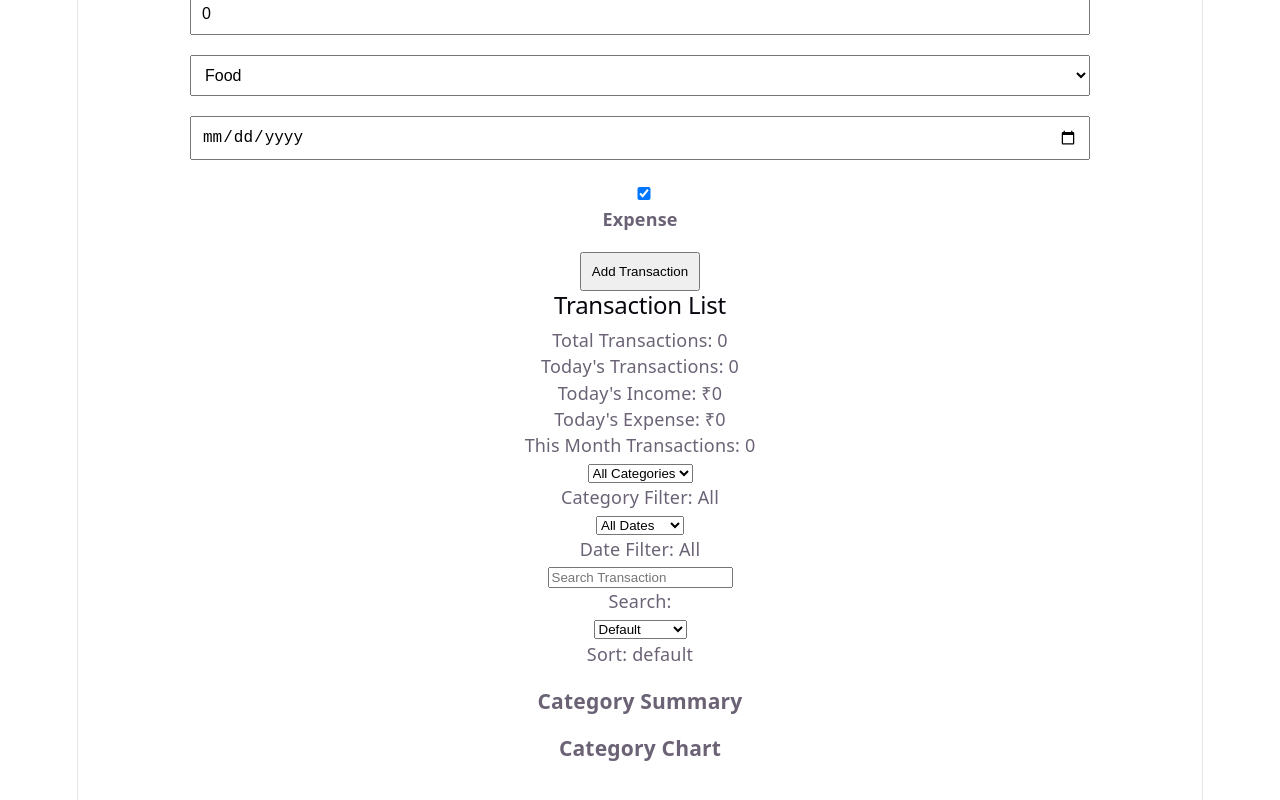
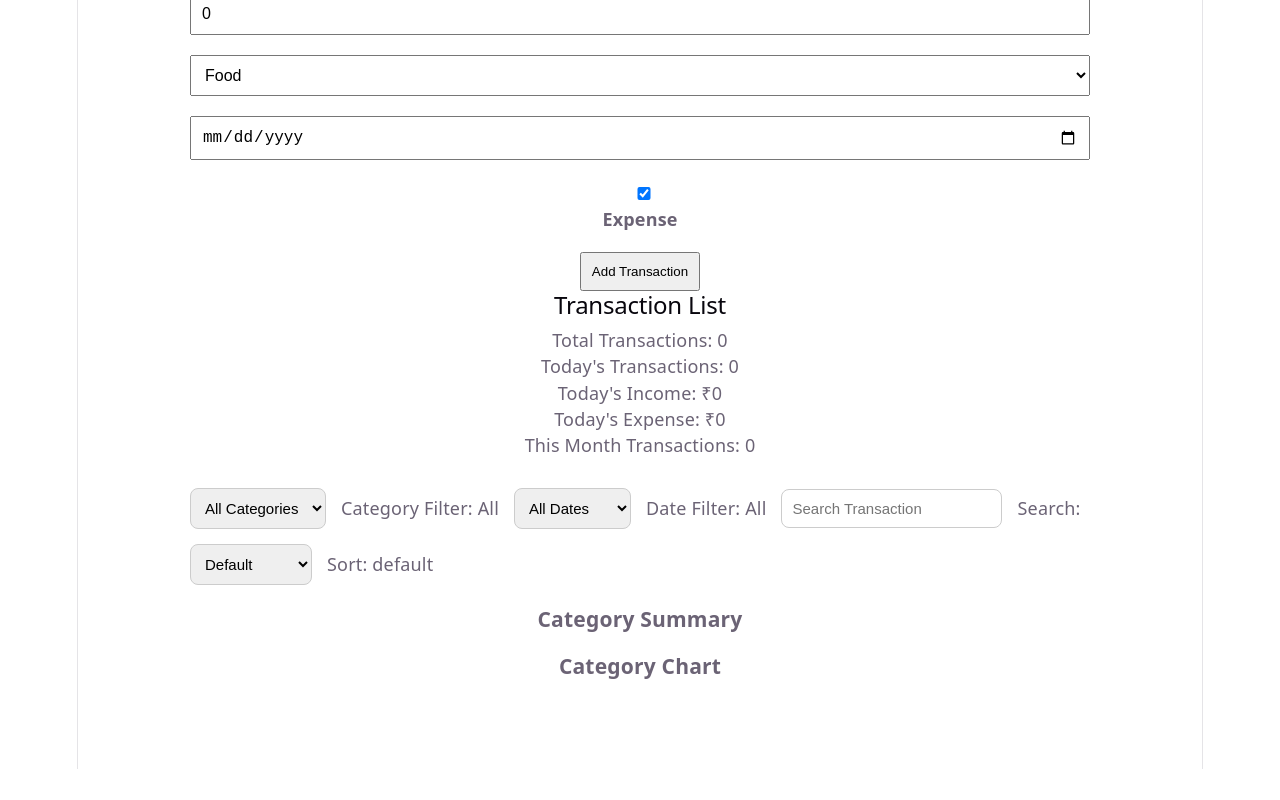
Before and after one commit to abhi12012/expense-tracker-react, a React (Vite) app in the folder expense-tracker-react/: page /expense in a window 1280 px wide. Shown: the part 655-1455 px from the top of the page. After the commit the page ends 1424 px from the top, so only its background shows below. Built offline with nearby package versions, Linux system fonts and the light colour scheme.

Commit message:
something upadated css more

```diff
--- a/expense-tracker-react/src/App.css
+++ b/expense-tracker-react/src/App.css
@@ -88,3 +88,25 @@ h1 {
   margin-bottom: 15px;
   box-shadow: 0 2px 8px rgba(0, 0, 0, 0.08);
 }
+
+.filter-section {
+  margin-top: 30px;
+  margin-bottom: 30px;
+}
+
+
+.filter-row {
+  display: flex;
+  gap: 15px;
+  flex-wrap: wrap;
+  align-items: center;
+}
+
+
+.filter-row input,
+.filter-row select {
+  padding: 10px;
+  border-radius: 8px;
+  border: 1px solid #ccc;
+  font-size: 15px;
+}
--- a/expense-tracker-react/src/pages/Expense.jsx
+++ b/expense-tracker-react/src/pages/Expense.jsx
@@ -345,6 +345,8 @@ const categorySummary = useCategorySummary(transactions);
 
     <div className="filter-section">
 
+       <div className="filter-row">
+
 
       <select
         value={categoryFilter}
@@ -412,10 +414,7 @@ const categorySummary = useCategorySummary(transactions);
   type="text"
   placeholder="Search Transaction"
   value={search}
-  onChange={(e) => {
-    console.log("Typing:", e.target.value);
-    setSearch(e.target.value);
-  }}
+  onChange={(e) => setSearch(e.target.value)}
 />
 
 
@@ -467,7 +466,7 @@ const categorySummary = useCategorySummary(transactions);
       categorySummary={categorySummary}
     />
 
-
+  </div>
   </div>
 
 );
```
